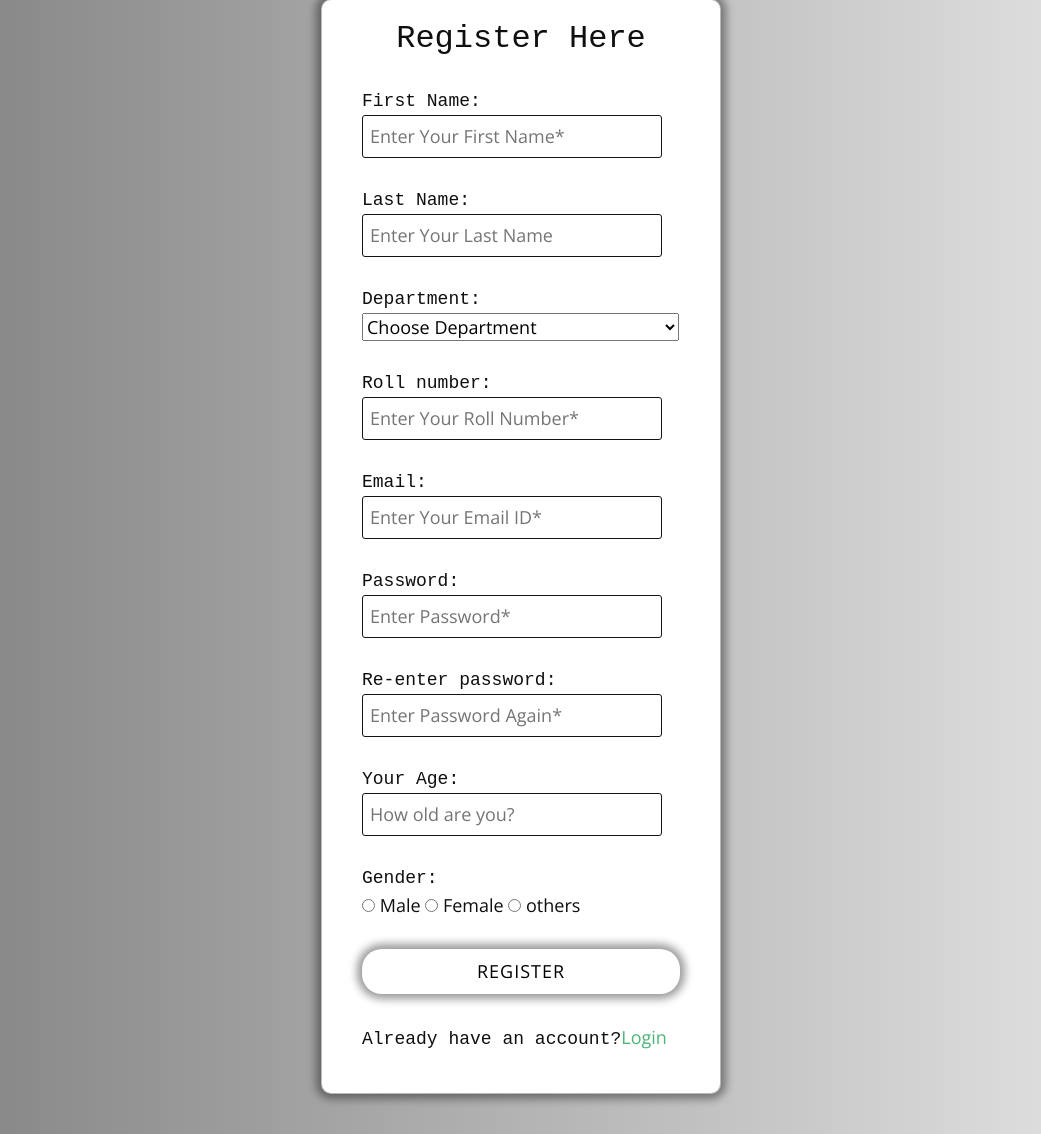
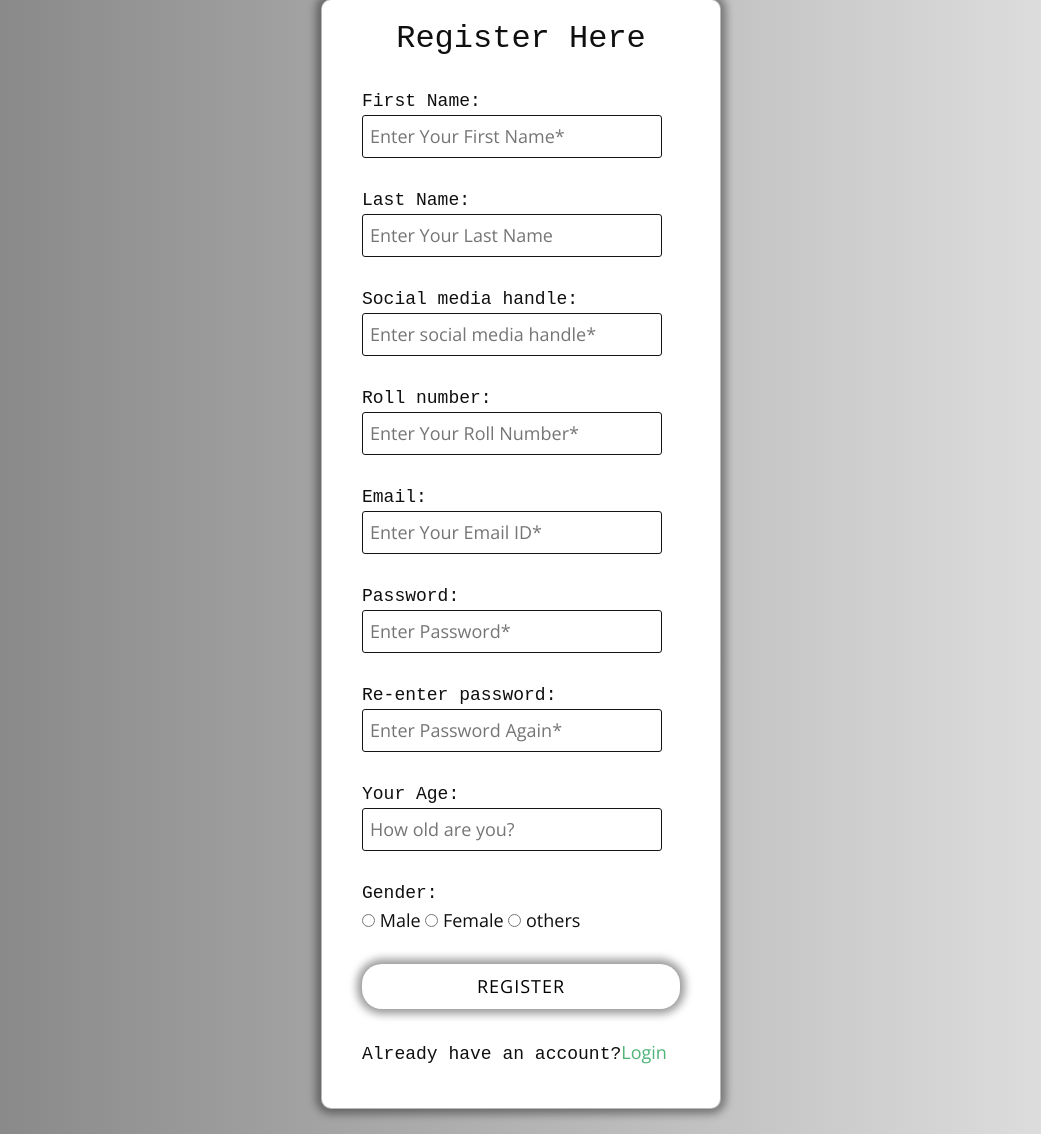
Before and after one commit to Yash-Pratapwar/AdFluencer, a Django app: template templates/registration.html in a window 1280 px wide. Shown: the part 105-1239 px from the top of the page, without its empty margins (119-1160 px from the left). Run offline with Django 3.2, Linux system fonts and the light colour scheme; the template is opened without the code that fills it, so the values that code supplies are empty; some libraries are stand-ins or nearby versions.

Commit message:
updated registration form

```diff
--- a/templates/registration.html
+++ b/templates/registration.html
@@ -205,18 +205,9 @@
                 <br>
                 <input type="text" name="lname" id="name" placeholder="Enter Your Last Name">
                 <br><br>
-                <label>Department: </label>
+                <label>Social media handle: </label>
                 <br>
-                <select name="r_dept" id="select">
-                    <option value="">Choose Department</option>
-                    <option value="IT">Information Technology</option>
-                    <option value="Comps">Computer Science</option>
-                    <option value="MECH">Mechanical</option>
-                    <option value="ELEC">Electrical</option>
-                    <option value="EXTC">Electronics and telecommunication</option>
-                </select>
-                <!-- <input type="text" name="dept" id="name"
-            placeholder="Select your department"> -->
+                <input type="text" name="smh" id="name" placeholder="Enter social media handle*">
                 <br><br>
                 <label>Roll number: </label>
                 <br>
```
